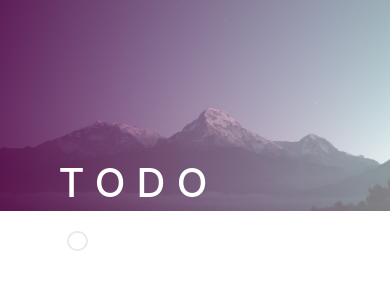
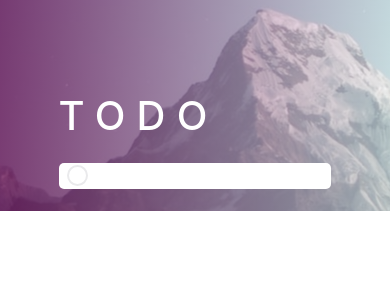
Before and after one commit to assembler-institute/reactjs-wish-list, a React (Create React App) app: page / in a window 390 px wide. Shown: the top 300 px of the page. Built offline with nearby package versions, Linux system fonts and the light colour scheme.

Commit message:
background responsive

```diff
--- a/src/App.js
+++ b/src/App.js
@@ -1,16 +1,18 @@
 import React from "react";
-import Header from "./components/Header";
 import TaskInput from "./components/TaskInput";
 import "./app.scss";
 
 function App() {
   return (
-    <main>
-      <Header />
-      <article>
-        <TaskInput />
-      </article>
-    </main>
+    <>
+      <header />
+      <main>
+        <h1 className="title">TODO</h1>
+        <article>
+          <TaskInput />
+        </article>
+      </main>
+    </>
   );
 }
 
--- a/src/app.scss
+++ b/src/app.scss
@@ -2,18 +2,35 @@
 @use "assets/styles/_variables.scss" as variables;
 
 header {
-  letter-spacing: 0.7rem;
-  color: white;
-  font-weight: 550;
-  font-size: 2.5rem;
-  align-self: flex-start;
+  position: absolute;
+  height: 25vh;
+  width: 100vw;
+  z-index: -1;
+  background-image: linear-gradient(
+      to left,
+      rgba(245, 246, 252, 0.52),
+      rgba(117, 19, 93, 0.73)
+    ),
+    url("assets/img/header-background.jpeg");
+  background-size: auto;
+  background-position-x: center;
+  background-position-y: 60%;
+  background-repeat: no-repeat;
 }
 main {
   max-width: 80%;
+  height: 35vh;
   display: flex;
   flex-direction: column;
   align-items: center;
   justify-content: center;
+  .title {
+    letter-spacing: 0.7rem;
+    color: white;
+    font-weight: 550;
+    font-size: 2.5rem;
+    align-self: flex-start;
+  }
 }
 
 article {
--- a/src/components/Header/Header.js
+++ /dev/null
@@ -1,5 +0,0 @@
-import React from "react";
-
-export default function Header() {
-  return <header>TODO</header>;
-}
--- a/src/components/Header/index.js
+++ /dev/null
@@ -1 +0,0 @@
-export { default } from "./Header";
--- a/src/index.scss
+++ b/src/index.scss
@@ -4,20 +4,11 @@ body {
   background-color: #fafafa;
   margin: 0;
   font-family: fonts.$mainFont;
-  background-image: linear-gradient(
-      to left,
-      rgba(245, 246, 252, 0.52),
-      rgba(117, 19, 93, 0.73)
-    ),
-    url("assets/img/header-background.jpeg");
-  background-size: 100vw 25vh;
-  background-repeat: no-repeat;
   height: 100vh;
-  #root {
-    height: 50vh;
-    display: flex;
-    flex-direction: column;
-    justify-content: center;
-    align-items: center;
-  }
 }
+#root {
+  display: flex;
+  flex-direction: column;
+  align-items: center;
+  position: relative;
+}
```
